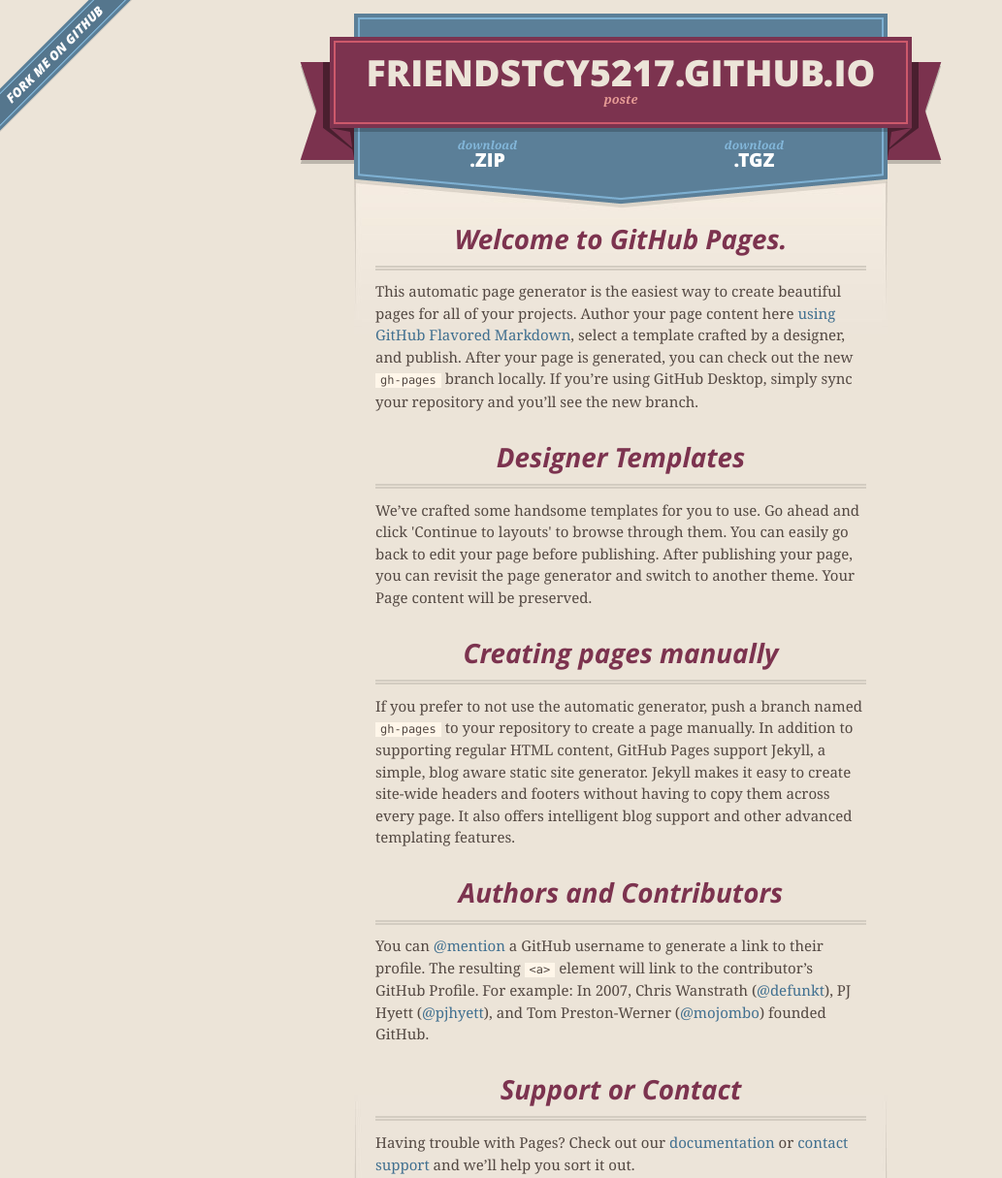
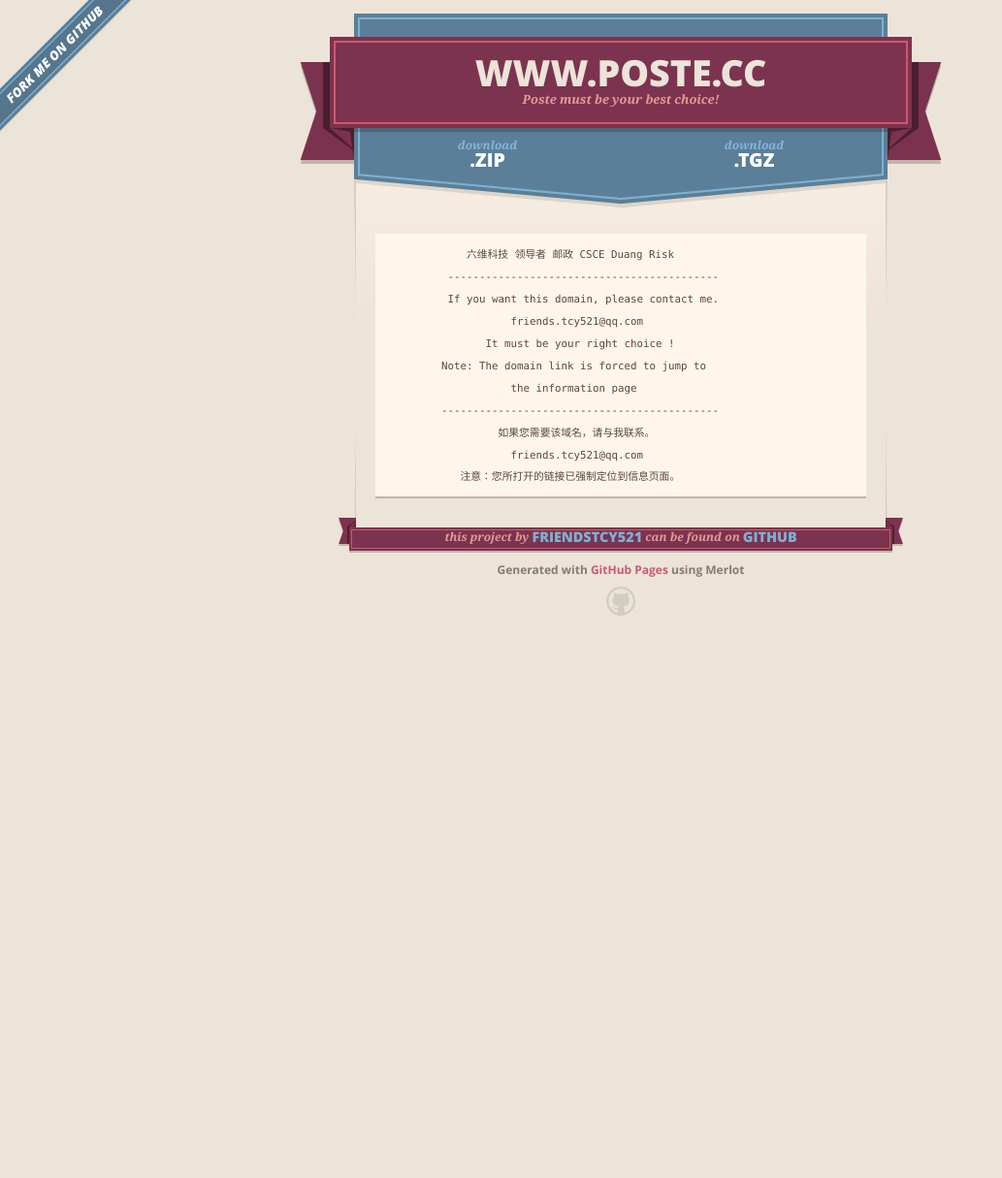
Before and after one commit to friendstcy521/friendstcy5217.github.io, a plain HTML site: page index.html in a window 1280 px wide. Shown: the top 1215 px of the page at 97% size, without its empty margins (0-1033 px from the left). After the commit the page ends 800 px from the top, so only its background shows below. Drawn offline with nearby package versions, Linux system fonts and the light colour scheme.

```diff
--- a/index.html
+++ b/index.html
@@ -17,7 +17,7 @@
         $('#main_content').headsmart()
       })
     </script>
-    <title>Friendstcy5217.GitHub.io by friendstcy521</title>
+    <title>www.poste.cc by friendstcy521</title>
   </head>
 
   <body>
@@ -27,8 +27,8 @@
       <header>
         <span class="ribbon-outer">
           <span class="ribbon-inner">
-            <h1>Friendstcy5217.GitHub.io</h1>
-            <h2>poste</h2>
+            <h1>www.poste.cc</h1>
+            <h2>Poste must be your best choice!</h2>
           </span>
           <span class="left-tail"></span>
           <span class="right-tail"></span>
@@ -46,30 +46,18 @@
 
 
       <section id="main_content">
-        <h3>
-<a id="welcome-to-github-pages" class="anchor" href="#welcome-to-github-pages" aria-hidden="true"><span class="octicon octicon-link"></span></a>Welcome to GitHub Pages.</h3>
-
-<p>This automatic page generator is the easiest way to create beautiful pages for all of your projects. Author your page content here <a href="https://guides.github.com/features/mastering-markdown/">using GitHub Flavored Markdown</a>, select a template crafted by a designer, and publish. After your page is generated, you can check out the new <code>gh-pages</code> branch locally. If you’re using GitHub Desktop, simply sync your repository and you’ll see the new branch.</p>
-
-<h3>
-<a id="designer-templates" class="anchor" href="#designer-templates" aria-hidden="true"><span class="octicon octicon-link"></span></a>Designer Templates</h3>
-
-<p>We’ve crafted some handsome templates for you to use. Go ahead and click 'Continue to layouts' to browse through them. You can easily go back to edit your page before publishing. After publishing your page, you can revisit the page generator and switch to another theme. Your Page content will be preserved.</p>
-
-<h3>
-<a id="creating-pages-manually" class="anchor" href="#creating-pages-manually" aria-hidden="true"><span class="octicon octicon-link"></span></a>Creating pages manually</h3>
-
-<p>If you prefer to not use the automatic generator, push a branch named <code>gh-pages</code> to your repository to create a page manually. In addition to supporting regular HTML content, GitHub Pages support Jekyll, a simple, blog aware static site generator. Jekyll makes it easy to create site-wide headers and footers without having to copy them across every page. It also offers intelligent blog support and other advanced templating features.</p>
-
-<h3>
-<a id="authors-and-contributors" class="anchor" href="#authors-and-contributors" aria-hidden="true"><span class="octicon octicon-link"></span></a>Authors and Contributors</h3>
-
-<p>You can <a href="https://github.com/blog/821" class="user-mention">@mention</a> a GitHub username to generate a link to their profile. The resulting <code>&lt;a&gt;</code> element will link to the contributor’s GitHub Profile. For example: In 2007, Chris Wanstrath (<a href="https://github.com/defunkt" class="user-mention">@defunkt</a>), PJ Hyett (<a href="https://github.com/pjhyett" class="user-mention">@pjhyett</a>), and Tom Preston-Werner (<a href="https://github.com/mojombo" class="user-mention">@mojombo</a>) founded GitHub.</p>
-
-<h3>
-<a id="support-or-contact" class="anchor" href="#support-or-contact" aria-hidden="true"><span class="octicon octicon-link"></span></a>Support or Contact</h3>
-
-<p>Having trouble with Pages? Check out our <a href="https://help.github.com/pages">documentation</a> or <a href="https://github.com/contact">contact support</a> and we’ll help you sort it out.</p>
+        <pre><code>             六维科技 领导者 邮政 CSCE Duang Risk
+          -------------------------------------------
+          If you want this domain, please contact me.
+                    friends.tcy521@qq.com
+                It must be your right choice !
+         Note: The domain link is forced to jump to
+                    the information page
+         --------------------------------------------
+                  如果您需要该域名，请与我联系。
+                    friends.tcy521@qq.com
+            注意：您所打开的链接已强制定位到信息页面。
+</code></pre>
       </section>
 
       <footer>
```
Also changed, not shown: params.json (+1 -1 lines).
